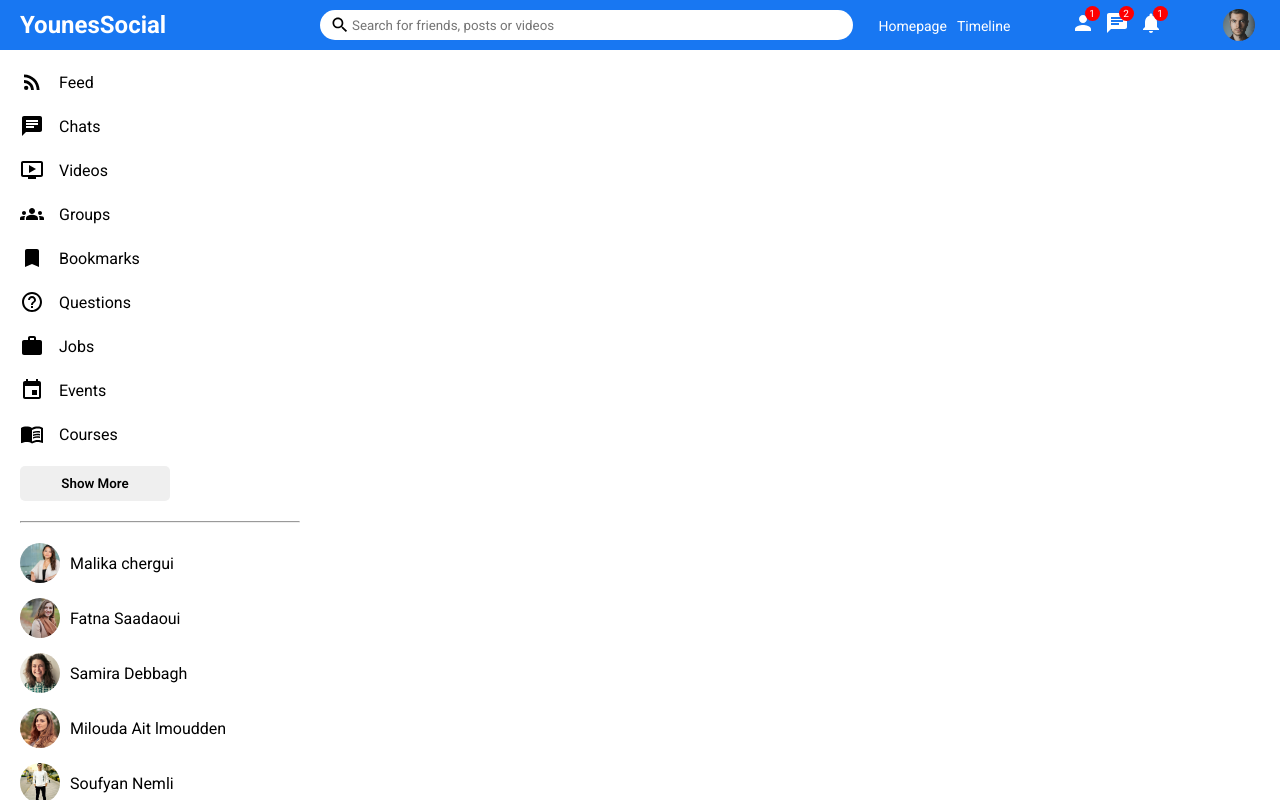
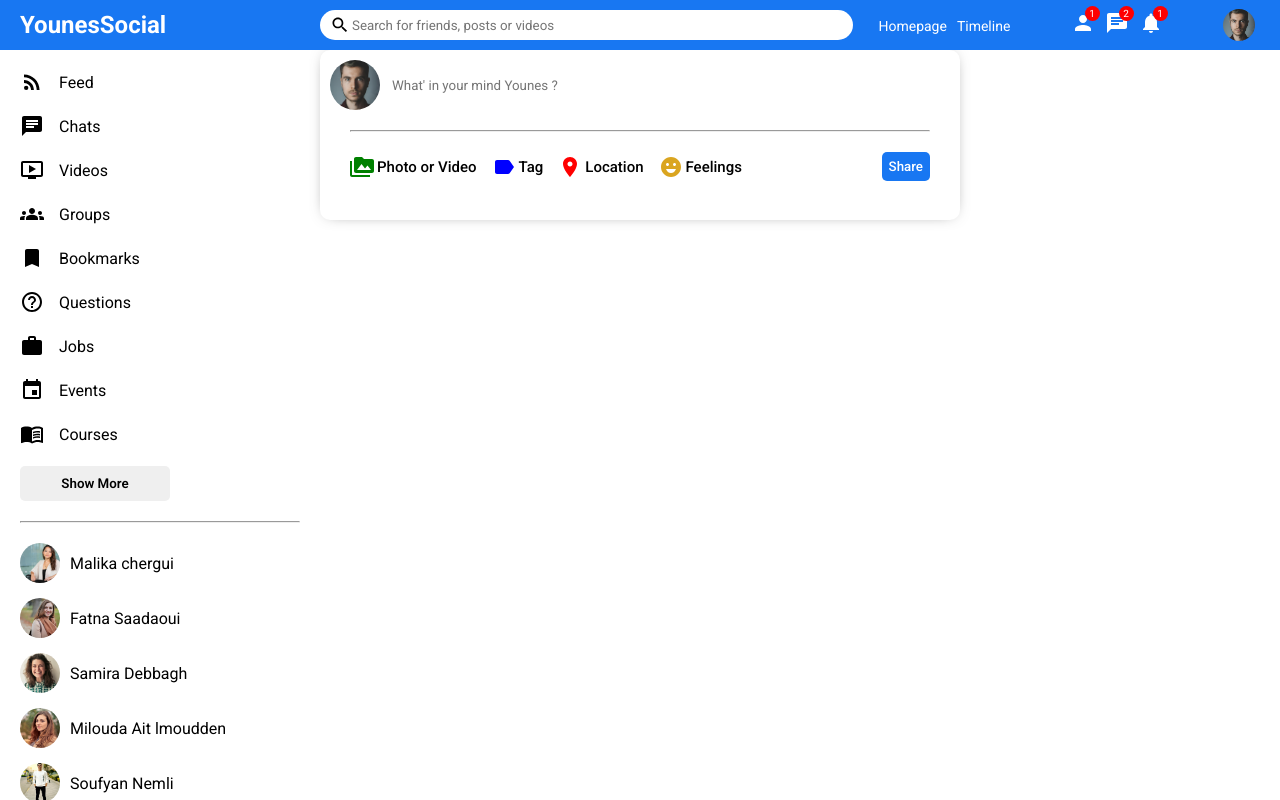
Before and after one commit to UnesABA/mern-auth-client, a React (Vite) app in the folder my-app/: page / in a window 1280 px wide. Built offline with nearby package versions, Linux system fonts and the light colour scheme.

Commit message:
Add Share component to Feed with post input and media options

```diff
--- a/my-app/src/App.jsx
+++ b/my-app/src/App.jsx
@@ -1,5 +1,7 @@
+import Feed    from "./components/feed/Feed"
 import Sidebar from "./components/sidebar/Sidebar"
 import Topbar  from "./components/topbar/Topbar"
+import "./index.css"
 
 function App() {
   return (
@@ -7,6 +9,7 @@
       <Topbar />
       <div className="homeContainer">
         <Sidebar />
+        <Feed />
       </div>
     </>
   )
--- /dev/null
+++ b/my-app/src/components/feed/Feed.jsx
@@ -0,0 +1,14 @@
+import "./feed.css"
+import Share from '../share/Share'
+
+const Feed = () => {
+  return (
+    <div className= "feed">
+      <div className="feedWrapper">
+        <Share />
+      </div>
+    </div>
+  )
+}
+
+export default Feed
--- /dev/null
+++ b/my-app/src/components/feed/feed.css
@@ -0,0 +1,3 @@
+.feed{
+  width: 50%;
+}
--- /dev/null
+++ b/my-app/src/components/share/Share.jsx
@@ -0,0 +1,51 @@
+import "./share.css"
+import { PermMedia, Label, Room, EmojiEmotions } from "@mui/icons-material"
+
+const Share = () => {
+  return (
+    <div className= "share">
+      <div className="shareWrapper">
+        <div className="shareTop">
+          <img src="/assets/person/simon.jpg" className="shareProfileImg" />
+          <input
+            placeholder="What' in your mind Younes ?"
+            className="shareInput"
+          />
+        </div>
+        <hr className="shareHr" />
+
+        <div className="shareBottom">
+          <div className="shareOptions">
+            <div className="shareOption">
+              <PermMedia htmlColor= "green" className= "shareIcon"/>
+              <span className= "shareOptionText">
+                Photo or Video
+              </span>
+            </div>
+            <div className="shareOption">
+              <Label htmlColor= "blue" className= "shareIcon"/>
+              <span className= "shareOptionText">
+                Tag
+              </span>
+            </div>
+            <div className="shareOption">
+              <Room htmlColor= "red" className= "shareIcon"/>
+              <span className= "shareOptionText">
+                Location
+              </span>
+            </div>
+            <div className="shareOption">
+              <EmojiEmotions htmlColor= "goldenrod" className= "shareIcon"/>
+              <span className= "shareOptionText">
+                Feelings
+              </span>
+            </div>
+          </div>
+          <button className= "shareButton">Share</button>
+        </div>
+      </div>
+    </div>
+  )
+}
+
+export default Share
--- /dev/null
+++ b/my-app/src/components/share/share.css
@@ -0,0 +1,77 @@
+.share{
+  width             : 100%;
+  height            : 170px;
+  border-radius     : 10px;
+  -webkit-box-shadow: 0px 0px 16px -8px rgba(0,0,0,0.68);
+  box-shadow        : 0px 0px 16px -8px rgba(0,0,0,0.68);
+}
+
+.shareWrapper{
+  padding: 10px;
+}
+
+.shareTop{
+  display    : flex;
+  align-items: center;
+}
+
+.shareProfileImg{
+  height       : 50px;
+  width        : 50px;
+  border-radius: 50%;
+  object-fit   : cover;
+  margin-right : 10px;
+  cursor       : pointer;
+}
+
+.shareInput{
+  width : 80%;
+  border: none;
+}
+
+.shareInput:focus{
+  outline: none;
+}
+
+.shareHr{
+  margin: 20px;
+}
+
+.shareBottom{
+  display        : flex;
+  align-items    : center;
+  justify-content: space-between;
+}
+
+.shareOptions{
+  display: flex;
+  margin-left: 20px;
+}
+
+.shareOption{
+  display     : flex;
+  align-items : center;
+  margin-right: 15px;
+  cursor      : pointer;
+}
+
+.shareIcon{
+  font-size   : 18px;
+  margin-right: 3px;
+}
+
+.shareOptionText{
+  font-size  : 15px;
+  font-weight: 500;
+}
+
+.shareButton{
+  background-color: #1877f2;
+  padding         : 7px;
+  border          : none;
+  border-radius   : 5px;
+  color           : white;
+  font-weight     : 500;
+  margin-right    : 20px;
+  cursor          : pointer;
+}
--- a/my-app/src/index.css
+++ b/my-app/src/index.css
@@ -2,3 +2,7 @@
   margin: 0;
   font-family: "roboto", sans-serif;
 }
+
+.homeContainer{
+  display: flex;
+}
```
